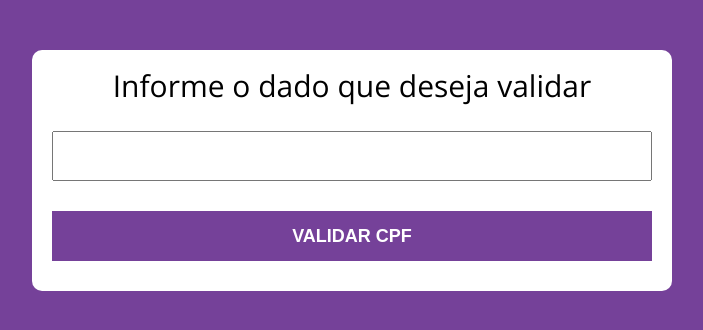
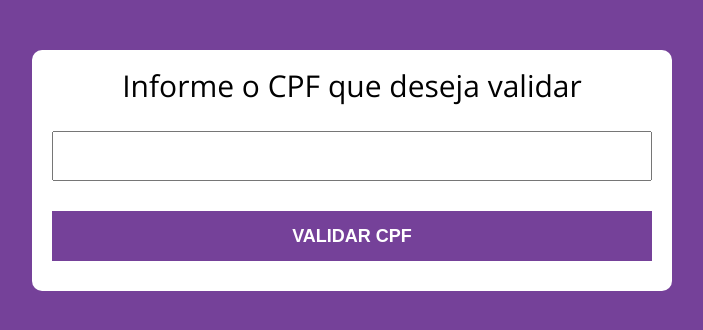
Before and after one commit to pedroohrique/Projeto_Validador_CPF, a plain HTML site: page index.html in a window 1280 px wide. Shown: the whole page, without its empty margins (288-991 px from the left). Drawn offline with nearby package versions, Linux system fonts and the light colour scheme.

Commit message:
Update index.html

```diff
--- a/index.html
+++ b/index.html
@@ -11,7 +11,7 @@
     <section class="container">
         <form action="/" method="post" id="formulario">
 
-            <label for="validador">Informe o dado que deseja validar</label>
+            <label for="validador">Informe o CPF que deseja validar</label>
 
             <input type="text" id="dado_inputado">
             <button type="submit">VALIDAR CPF</button>
```
